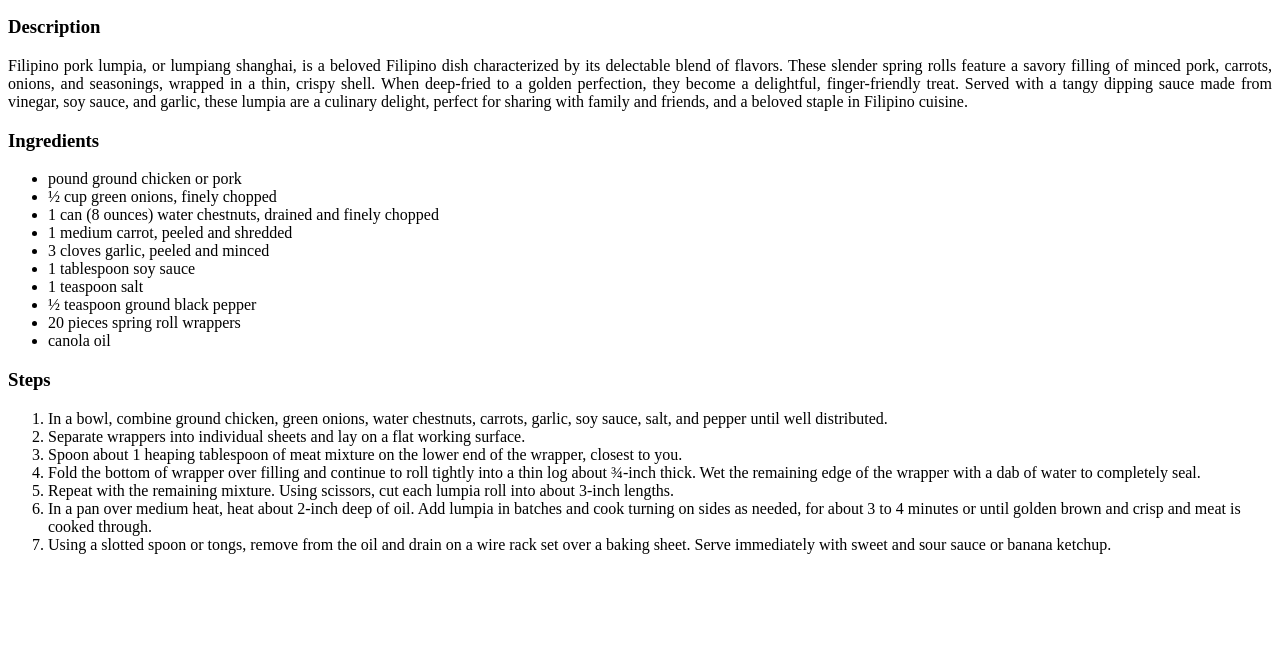
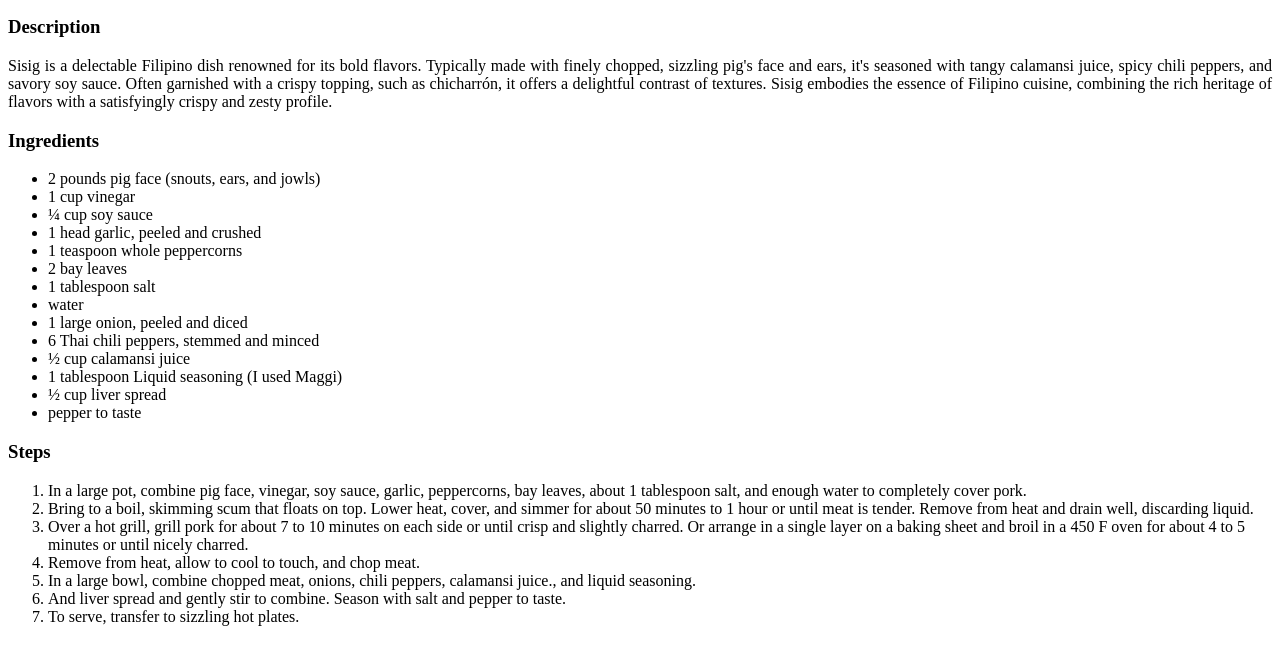
Before and after one commit to bartybard/odin-recipes, a plain HTML site: page recipes/sisig.html in a window 1280 px wide. Shown: the part 42-706 px from the top of the page. Drawn offline with Linux system fonts and the light colour scheme.

Commit message:
Edited sisg.html

```diff
--- a/recipes/sisig.html
+++ b/recipes/sisig.html
@@ -9,36 +9,33 @@
     <h1></h1>
     <img src="" alt="sizzling hot sisig.">
     <h3>Description</h3>
-    <p style="text-align:justify;"> Filipino pork lumpia, or lumpiang shanghai, is a beloved Filipino
-        dish characterized by its delectable blend of flavors. These slender
-        spring rolls feature a savory filling of minced pork, carrots, onions,
-        and seasonings, wrapped in a thin, crispy shell. When deep-fried to a
-        golden perfection, they become a delightful, finger-friendly treat.
-        Served with a tangy dipping sauce made from vinegar, soy sauce, and
-        garlic, these lumpia are a culinary delight, perfect for sharing with
-        family and friends, and a beloved staple in Filipino cuisine.</p>
+    <p style="text-align:justify;">Sisig is a delectable Filipino dish renowned for its bold flavors. Typically made with finely chopped, sizzling pig's face and ears, it's seasoned with tangy calamansi juice, spicy chili peppers, and savory soy sauce. Often garnished with a crispy topping, such as chicharrón, it offers a delightful contrast of textures. Sisig embodies the essence of Filipino cuisine, combining the rich heritage of flavors with a satisfyingly crispy and zesty profile.</p>
     <h3>Ingredients</h3>
     <ul>
-        <li>pound ground chicken or pork</li>
-        <li>½ cup green onions, finely chopped</li>
-        <li>1 can (8 ounces) water chestnuts, drained and finely chopped</li>
-        <li>1 medium carrot, peeled and shredded</li>
-        <li>3 cloves garlic, peeled and minced</li>
-        <li>1 tablespoon soy sauce</li>
-        <li>1 teaspoon salt</li>
-        <li>½ teaspoon ground black pepper</li>
-        <li>20 pieces spring roll wrappers</li>
-        <li>canola oil</li>
+        <li>2 pounds pig face (snouts, ears, and jowls)</li>
+        <li>1 cup vinegar</li>
+        <li>¼ cup soy sauce</li>
+        <li>1 head garlic, peeled and crushed</li>
+        <li>1 teaspoon whole peppercorns</li>
+        <li>2 bay leaves</li>
+        <li>1 tablespoon salt</li>
+        <li>water</li>
+        <li>1 large onion, peeled and diced</li>
+        <li>6 Thai chili peppers, stemmed and minced</li>
+        <li>½ cup calamansi juice</li>
+        <li>1 tablespoon Liquid seasoning (I used Maggi)</li>
+        <li>½ cup liver spread</li>
+        <li>pepper to taste</li>
     </ul>
     <h3>Steps</h3>
     <ol>
-        <li>In a bowl, combine ground chicken, green onions, water chestnuts, carrots, garlic, soy sauce, salt, and pepper until well distributed.</li>
-        <li>Separate wrappers into individual sheets and lay on a flat working surface.</li>
-        <li>Spoon about 1 heaping tablespoon of meat mixture on the lower end of the wrapper, closest to you.</li>
-        <li>Fold the bottom of wrapper over filling and continue to roll tightly into a thin log about ¾-inch thick. Wet the remaining edge of the wrapper with a dab of water to completely seal.</li>
-        <li>Repeat with the remaining mixture. Using scissors, cut each lumpia roll into about 3-inch lengths.</li>
-        <li>In a pan over medium heat, heat about 2-inch deep of oil. Add lumpia in batches and cook turning on sides as needed, for about 3 to 4 minutes or until golden brown and crisp and meat is cooked through.</li>
-        <li>Using a slotted spoon or tongs, remove from the oil and drain on a wire rack set over a baking sheet. Serve immediately with sweet and sour sauce or banana ketchup.</li>
+        <li>In a large pot, combine pig face, vinegar, soy sauce, garlic, peppercorns, bay leaves, about 1 tablespoon salt,  and enough water to completely cover pork. </li>
+        <li>Bring to a boil, skimming scum that floats on top. Lower heat, cover, and simmer for about 50 minutes to 1 hour or until meat is tender. Remove from heat and drain well, discarding liquid.</li>
+        <li>Over a hot grill, grill pork for about 7 to 10 minutes on each side or until crisp and slightly charred. Or arrange in a single layer on a baking sheet and broil in a 450 F oven for about 4 to 5 minutes or until nicely charred.</li>
+        <li>Remove from heat, allow to cool to touch, and chop meat.</li>
+        <li>In a large bowl, combine chopped meat, onions, chili peppers, calamansi juice., and liquid seasoning. </li>
+        <li>And liver spread and gently stir to combine. Season with salt and pepper to taste.</li>
+        <li>To serve, transfer to sizzling hot plates.</li>
     </ol>
 </body>
 </html>
```
Also changed, not shown: recipes/lumpia.html (+1 -1 lines), 1 other file.
